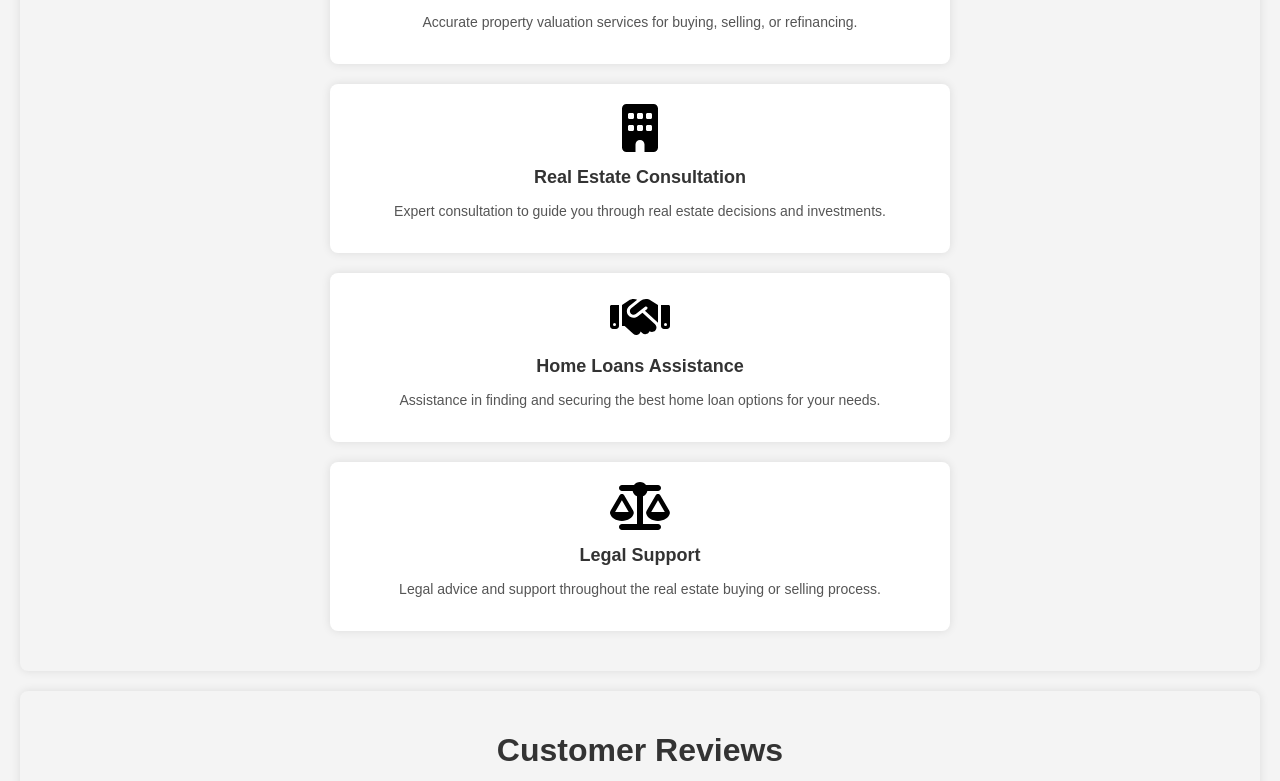
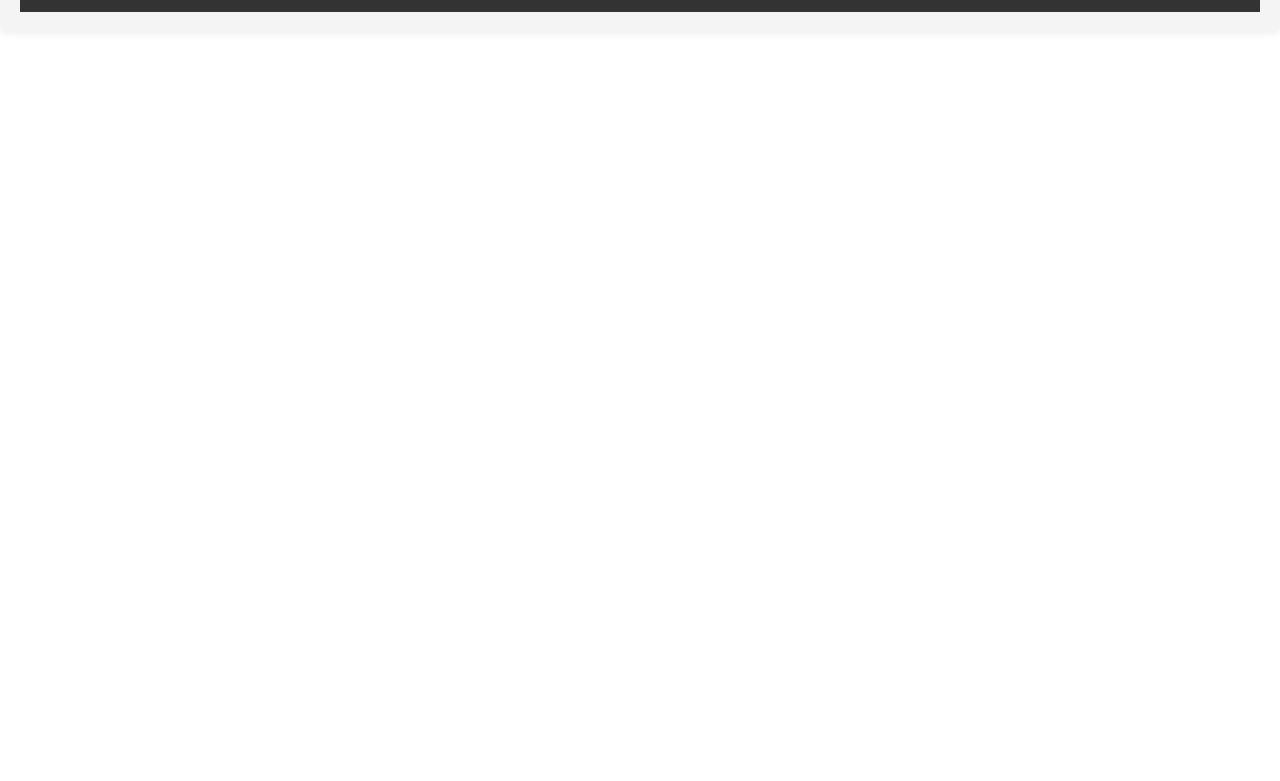
Before and after one commit to AsidEsy/101acres, a React (Create React App) app: page /#/about in a window 1280 px wide. Shown: the part 2059-2840 px from the top of the page. After the commit the page ends 2111 px from the top, so only its background shows below. Built offline with nearby package versions, Linux system fonts and the light colour scheme.

Commit message:
changes in aboutus

```diff
--- a/src/screens/About.jsx
+++ b/src/screens/About.jsx
@@ -46,8 +46,6 @@ const About = () => {
     <div className="home">
       <Header></Header>
       <AboutUs />
-      <Services></Services>
-      <Reviews />
       <a href="your-whatsapp-chat-link" className="whatsapp-icon">
         <FontAwesomeIcon icon={faWhatsapp} size="3x" />
       </a>
```
